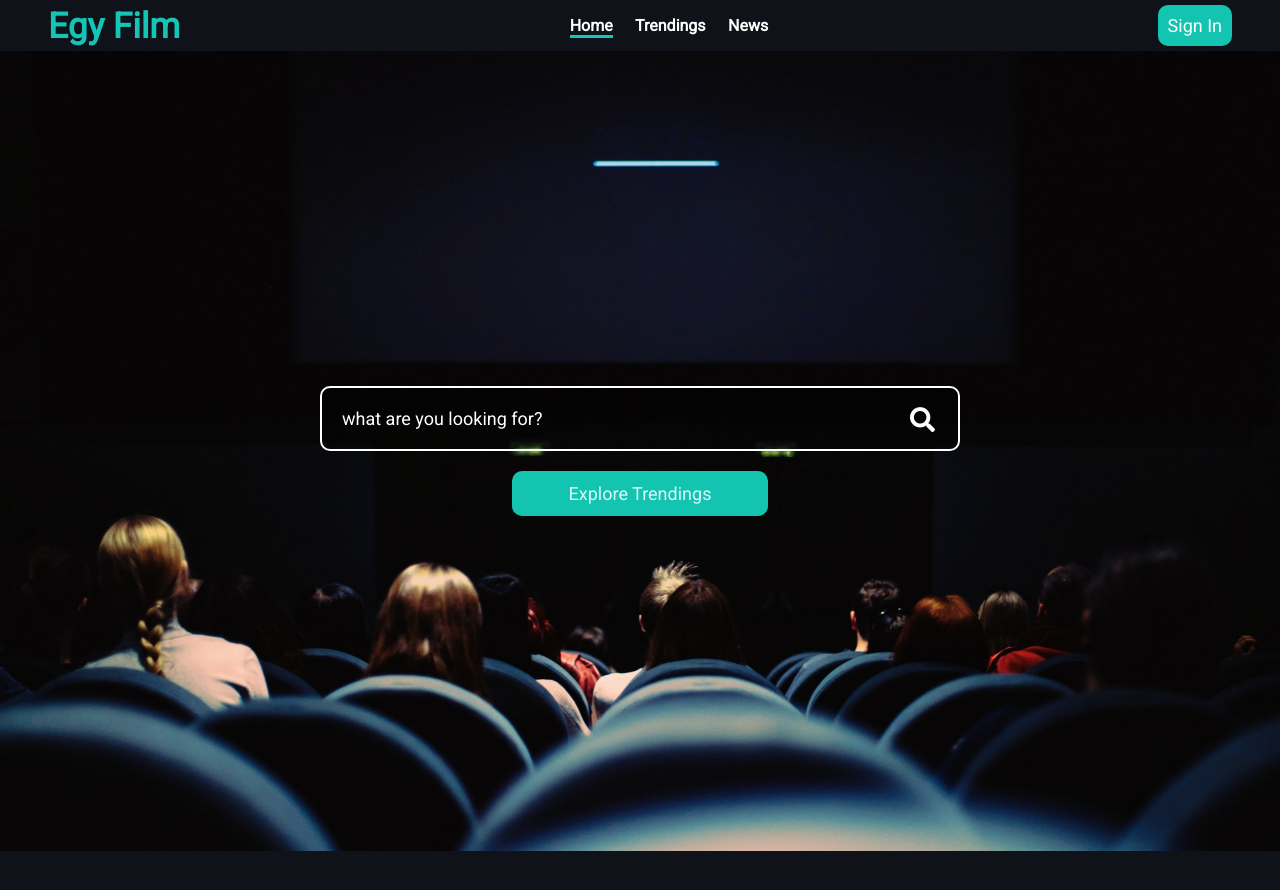
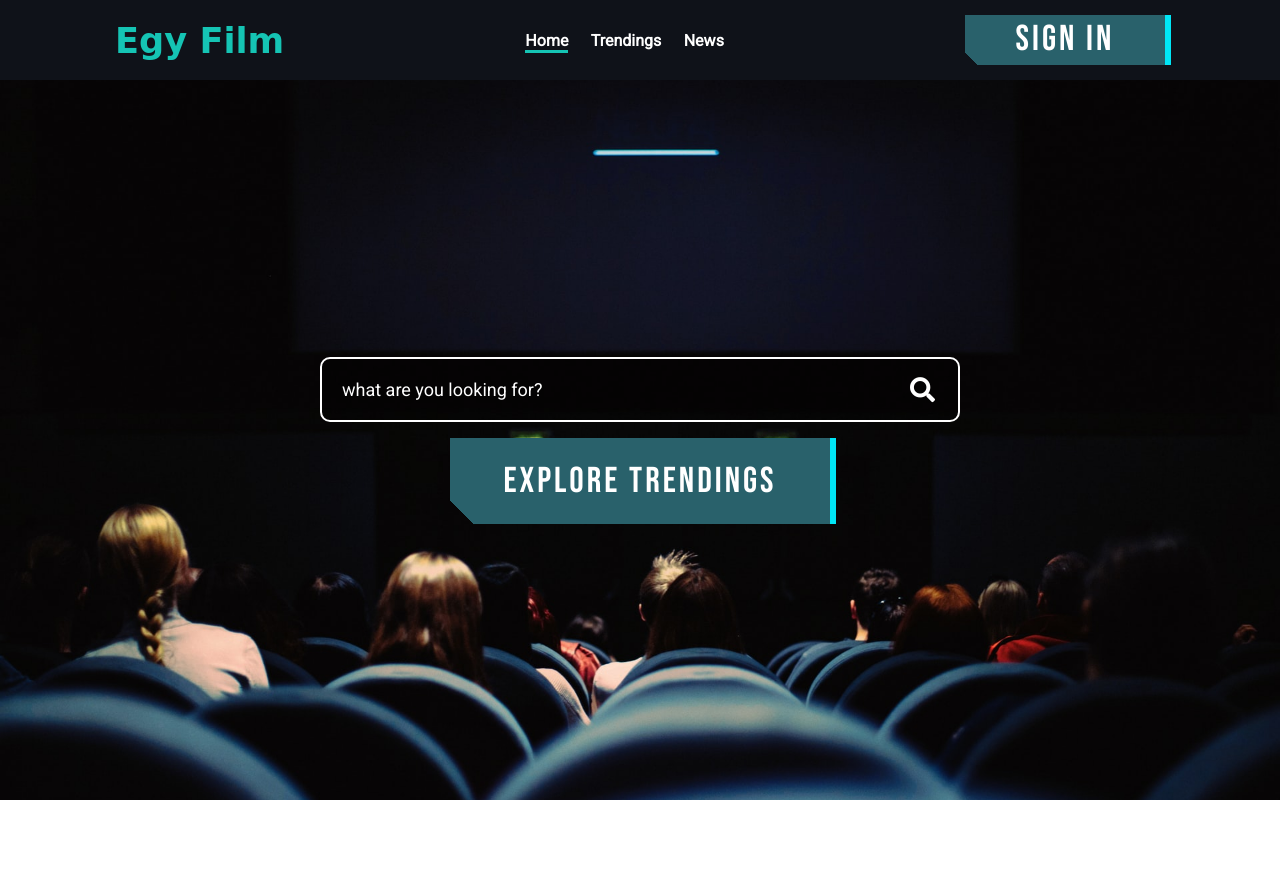
Before and after one commit to GSG-G10/egy-film, a website: page public/index.html in a window 1280 px wide. After the commit the page ends 800 px from the top, so only its background shows below. Drawn offline with Linux system fonts and the light colour scheme; files that its build step writes are made by us from their sources; files whose address does not match are found by name; a web font is replaced by a local one.

Commit message:
Edit main page style and navbar style
Relates #31

```diff
--- a/public/index.html
+++ b/public/index.html
@@ -8,6 +8,8 @@
     <link rel="stylesheet" href="./public/style.css">
     <link rel="stylesheet" href="https://use.fontawesome.com/releases/v5.6.3/css/all.css">
     <link rel="icon" href="https://www.shareicon.net/data/2015/09/01/94212_film_1000x1000.png">
+    <link rel="preconnect" href="https://fonts.gstatic.com">
+    <link href="https://fonts.googleapis.com/css2?family=Bebas+Neue&display=swap" rel="stylesheet">
     <title>Egy Film</title>
 </head>
 
@@ -18,7 +20,7 @@
         <ul class='nav-list' id="nav-list">
             <li>  <a href="#" class="home"> Home </a></li>
             <li>  <a href="#" class="trendings"> Trendings </a></li>
-            <li>  <a href="#"> News</a></li>
+            <li>  <a href="#" class="news"> News</a></li>
         </ul>
         <div class='btn'>
             <button class="signInBtn">Sign In</button>
@@ -33,9 +35,7 @@
         </div>
         <button class="trendingBtn">Explore Trendings</button>
     </header>
-    <main>
         <div class="searchResult"></div>
-    </main>
 </body>
 
 </html>
--- a/public/style.css
+++ b/public/style.css
@@ -1,4 +1,5 @@
 @import url('https://fonts.googleapis.com/css?family=Roboto');
+@import url('https://fonts.googleapis.com/css2?family=Palette+Mosaic&display=swap');
 * {
     margin: 0;
     padding: 0;
@@ -7,18 +8,16 @@
 
 /* Nav Bar */
 .header-nav{
-    padding: 0rem 3rem;
+    height: 10vh;
     display: flex;
-    justify-content: space-between;
+    justify-content: space-around;
     align-items: center;
-    /* border-bottom: 1px solid #ECEEF2; */
     background-color: #0F1219;
 }
 .logo{
     color:#15C4B4;
-    font-weight: bolder;
     font-size: 2.2rem;
-    animation: logo 5s linear 0s infinite normal none;
+    font-family:'Palette Mosaic', cursive;
 }
 .nav-list{
     max-width:45%;
@@ -34,7 +33,6 @@
 .nav-list li{
     font-size:1rem ;
     padding: 1rem 0.7rem;
-    /* border: 1px solid #ECEEF2; */
     border-right:none ;
     font-weight: bold;
 
@@ -42,42 +40,27 @@
 .home{
     border-bottom: 3px solid #15C4B4;
 }
-.nav-list :nth-child(2):hover{
+.trendings:hover{
     border-bottom: 3px solid #3ea397;
 }
-.nav-list :nth-child(3):hover{
+.news:hover{
     border-bottom: 3px solid #3ea397;
 }
 
-.btn{
-    max-width:30%;
-    display: flex;
-    justify-content: center;
+.signInBtn {
+    width: 200px;
+     height: 50px;
+     display:flex;
+     justify-content: center;
     align-items: center;
-}
-.signInBtn{
-    padding: 50%;
-}
-.signInBtn {
-    padding: .5rem;
-    background-color: #13C5B1;
-    border: 2px solid #13C5B1;
-    border-radius: 10px;
-    font-size: 18px;
-    text-align: center;
-    color: #fff;
-    cursor: pointer;
-}
-.signInBtn:hover {
-    background-color: #3ea397;
-    border: 2px solid #3ea397;
+     cursor: pointer;
 }
 
 /*landing page*/
 .landingPage {
     background: url("./images/landingPage.jpg") no-repeat center;
     width: 100%;
-    height: 100vh;
+    height: 90vh;
     background-size: cover;
     display: flex;
     flex-direction: column;
@@ -110,6 +93,7 @@
     right: 25px;
     color: #fff;
     font-size: 25px;
+    cursor: pointer;
 }
 
 ::-webkit-input-placeholder {
@@ -126,30 +110,102 @@
     /* IE 10+ */
     color: #fff;
 }
-
-.trendingBtn {
-    width: 20%;
-    padding: 10px;
-    margin-top: 20px;
-    background-color: #13C5B1;
-    border: 2px solid #13C5B1;
-    border-radius: 10px;
-    font-size: 18px;
-    text-align: center;
-    color: #DAF7FA;
-    cursor: pointer;
+.trendingBtn{
+    width: 380px;
+  height: 86px;
+  margin-top: 2vh;
 }
 
-.trendingBtn:hover {
-    background-color: #3ea397;
-    border: 2px solid #3ea397;
+button, button::after {
+  font-size: 36px;
+  font-family: 'Bebas Neue', cursive;
+  background: linear-gradient(45deg, transparent 5%, #29616b 5%);
+  border: 0;
+  color: #fff;
+  letter-spacing: 3px;
+  line-height: 88px;
+  box-shadow: 6px 0px 0px #00E6F6;
+  outline: transparent;
+  position: relative;
+  cursor:alias;
+}
+
+button::after {
+  --slice-0: inset(50% 50% 50% 50%);
+  --slice-1: inset(80% -6px 0 0);
+  --slice-2: inset(50% -6px 30% 0);
+  --slice-3: inset(10% -6px 85% 0);
+  --slice-4: inset(40% -6px 43% 0);
+  --slice-5: inset(80% -6px 5% 0);
+
+  content: 'AVAILABLE NOW';
+  display: block;
+  position: absolute;
+  top: 0;
+  left: 0;
+  right: 0;
+  bottom: 0;
+  background: linear-gradient(45deg, transparent 3%, #00E6F6 3%, #00E6F6 5%, #409bd8 5%);
+  text-shadow: -3px -3px 0px #F8F005, 3px 3px 0px #00E6F6;
+  clip-path: var(--slice-0);
+}
+
+button:hover::after {
+  animation: 1s glitch;
+  animation-timing-function: steps(2, end);
+}
+
+@keyframes glitch {
+  0% {
+    clip-path: var(--slice-1);
+    transform: translate(-20px, -10px);
+  }
+  10% {
+    clip-path: var(--slice-3);
+    transform: translate(10px, 10px);
+  }
+  20% {
+    clip-path: var(--slice-1);
+    transform: translate(-10px, 10px);
+  }
+  30% {
+    clip-path: var(--slice-3);
+    transform: translate(0px, 5px);
+  }
+  40% {
+    clip-path: var(--slice-2);
+    transform: translate(-5px, 0px);
+  }
+  50% {
+    clip-path: var(--slice-3);
+    transform: translate(5px, 0px);
+  }
+  60% {
+    clip-path: var(--slice-4);
+    transform: translate(5px, 10px);
+  }
+  70% {
+    clip-path: var(--slice-2);
+    transform: translate(-10px, 10px);
+  }
+  80% {
+    clip-path: var(--slice-5);
+    transform: translate(20px, -10px);
+  }
+  90% {
+    clip-path: var(--slice-1);
+    transform: translate(-10px, 0px);
+  }
+  100% {
+    clip-path: var(--slice-1);
+    transform: translate(0);
+  }
 }
 
 /* Search Result Section */
 main{
     background-color: #0F1219;
     width: 100%;
-    min-height: 100vh;
     padding: 3rem 0;
 }
 .searchResult{
```
